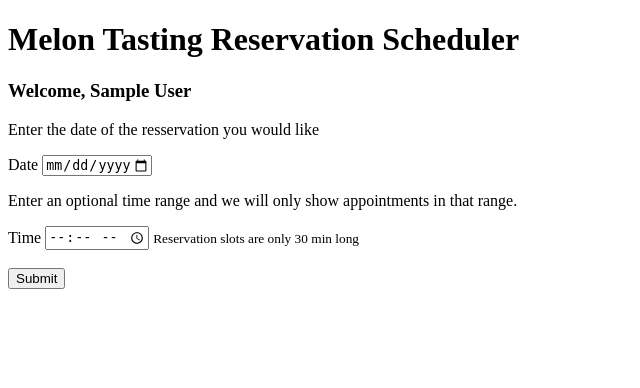
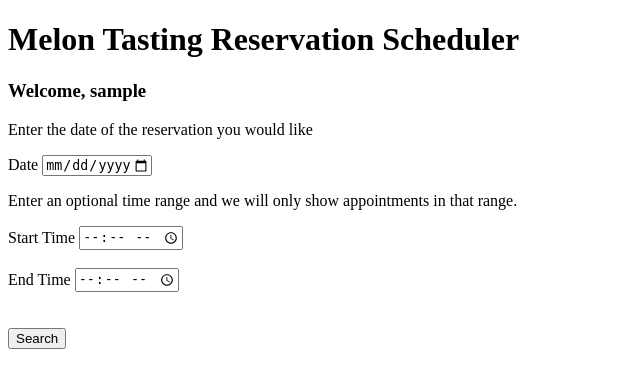
Before and after one commit to bhawnam/take-home-challenge-melon-tasting, a Flask app: template templates/login.html in a window 1280 px wide. Shown: the top 388 px of the page, without its empty margins (0-640 px from the left). Run offline with Flask 2, Linux system fonts and the light colour scheme; the template is opened without the code that fills it, so the values that code supplies are empty; the visitor is signed in with stand-in values (Sample User, id 1).

Commit message:
In server, added logic to created logic to store slots depending on start time and end time by user. Also, checking if that day is already booked by the user. In crud, added a look up function to see if user already has a booking for that day. In model, changed the date and time entries to string datatype. In login.html, included end time and start time user fields.

```diff
--- a/crud.py
+++ b/crud.py
@@ -30,6 +30,12 @@ def get_user_by_username(username):
     return user
 
 
+def look_for_reservation(date, user):
+
+    is_reservation = Reservations.query.filter((Reservations.reservation_date==date) & (Reservations.user==user)).first()
+    return is_reservation
+
+
 if __name__=='__main__':
     from server import app
     connect_to_db(app)
--- a/model.py
+++ b/model.py
@@ -29,8 +29,8 @@ class Reservations(db.Model):
     __tablename__ = "reservations"
 
     reservation_id = db.Column(db.Integer, autoincrement= True, primary_key= True)
-    reservation_date = db.Column(db.DateTime)
-    reservation_time = db.Column(db.DateTime)
+    reservation_date = db.Column(db.String)
+    reservation_time = db.Column(db.String)
     user_id = db.Column(db.Integer, db.ForeignKey('users.user_id'))
     is_cancelled = db.Column(db.Boolean, default= False)
 
--- a/server.py
+++ b/server.py
@@ -4,6 +4,7 @@ from flask import (Flask, render_template, redirect, request, session, flash)
 from model import connect_to_db
 import crud
 from jinja2 import StrictUndefined
+from datetime import datetime, timedelta
 
 app = Flask(__name__)
 app.secret_key = "takehomechallenge"
@@ -31,7 +32,7 @@ def login():
         user = crud.get_user_by_username(user_name)
 
     if user.password == password:
-        session['user'] = user.first_name
+        session['user'] = user.user_name
         flash(f"You are now logged in!")
         return render_template("login.html")
 
@@ -40,6 +41,43 @@ def login():
         return redirect('/')
 
 
+@app.route('/all_reservations', methods=["POST"])
+def tasting_reservations():
+    """"View tasting reservations. """
+
+    chosen_date = request.form.get('date')
+    user_name = session['user']
+    user = crud.get_user_by_username(user_name)
+
+    is_reservation = crud.look_for_reservation(chosen_date, user)
+
+    if is_reservation:
+        flash(f"Sorry! You already have a reservation booked for this date. Choose a different date.")
+        return redirect('/')
+
+    chosen_start_time = request.form.get('start_time').split(":")
+    chosen_end_time = request.form.get('end_time').split(":")
+
+    if chosen_start_time[0]:
+        start_time = datetime.now().replace(hour=int(chosen_start_time[0]), minute=int(chosen_start_time[1]))
+    else:
+        start_time = datetime.now().replace(hour=0, minute=0)
+
+    time_delta = timedelta(minutes=30)
+
+    if chosen_end_time[0]:
+        end_time = datetime.now().replace(hour=int(chosen_end_time[0]), minute=int(chosen_end_time[1]))
+
+    else:
+        end_time = datetime.now().replace(hour=23, minute=30)
+
+    slots_list = []
+    while end_time > start_time:
+        print(start_time.strftime("%H:%M"))
+        slots_list.append(start_time.strftime("%H:%M"))
+        start_time += time_delta
+
+    return render_template('all_reservations.html', reservation_slots=slots_list, date=chosen_date)
 
 
 if __name__=='__main__':
--- a/templates/login.html
+++ b/templates/login.html
@@ -9,18 +9,22 @@
 
     <div>
         <form action="/all_reservations" method="POST">
-            <p> Enter the date of the resservation you would like </p>
+            <p> Enter the date of the reservation you would like </p>
             <label> Date </label>
             <input type="date" name="date" min="2020-01-01" max="2025-01-01" required>
 
             <p> Enter an optional time range and we will only show appointments in that range. </p>
-            <label> Time </label>
-            <input type="time" name="start_time" min="09:00" max="18:00" step="1800" required>
-            <small>Reservation slots are only 30 min long </small>
+            <label> Start Time </label>
+            <input type="time" name="start_time" min="09:00" max="18:00" >
+            <div>
+                <br/>
+            <label> End Time </label>
+            <input type="time" name="end_time" min="09:00" max="18:00">
+            </div>
             <br />
             <br />
             <div>
-            <button> Submit </button>
+            <button> Search </button>
             </div>
 
         </form>
```
